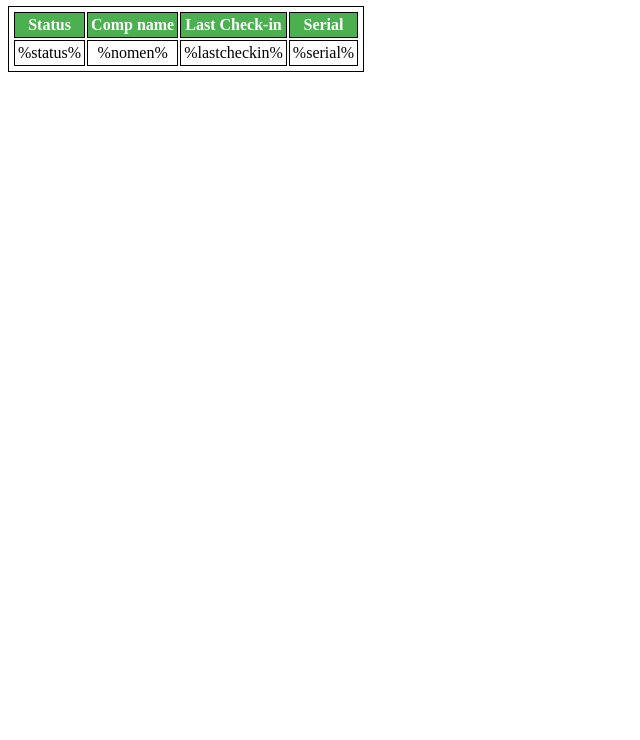
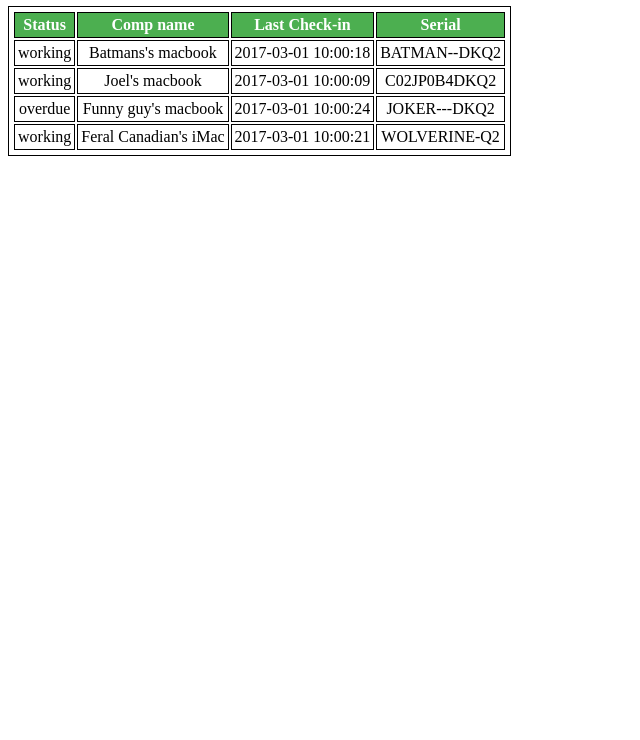
Before and after one commit to synthetic-corpus/tm_watcher, a plain HTML site: page website/index.html in a window 1280 px wide. Shown: the part 60-800 px from the top of the page, without its empty margins (0-640 px from the left). Drawn offline with nearby package versions, Linux system fonts and the light colour scheme.

Commit message:
Can now pull data from python listener code, to a javascript array, which then builds a display dynamically.

```diff
--- a/website/index.html
+++ b/website/index.html
@@ -42,7 +42,6 @@
     </td>
   </tr> -->
   <script src="http://code.jquery.com/jquery-1.11.1.min.js"></script>
-  <script src="js/p5.js"></script>
   <script src="js/jQuery.js"></script>
   <script src="js/table/json-table.js"></script>
   <script src="js/monitorDisplay.js"></script>
--- a/website/js/monitorDisplay.js
+++ b/website/js/monitorDisplay.js
@@ -1,8 +1,6 @@
 /*
 This will be the Java Script File
 */
-
-console.log(statusArray);
 
 // Helper HTML strings. To be used when appending to the table.
 var HTMLrow = "<tr><td>%status%</td><td>%nomen%</td><td>%lastcheckin%</td><td>%serial%</td></tr>";
@@ -11,6 +9,17 @@ var statusRed = "<div class='red-dot'>Disconnected</div>";
 var statusYellow = "<div class='yellow-dot'>No recent back up</div>";
 var statusBlack ="<div class='black-dot'>Overdue for Check in>/div>";
 
+function makeTable(statusArray){
+  statusArray.forEach(function(entry){
+    status = entry.status;
+    name = entry.name;
+    timestring = entry.timestring;
+    serial = entry.serial;
+    formatted_row = HTMLrow.replace("%status%",status).replace("%nomen%",name).replace("%serial%",serial).replace("%lastcheckin%",timestring);
+    $("#putstuffhere").append(formatted_row);
+  })
+};
+makeTable(statusArray);
 // Append statement. To be used much later.
-$("#putstuffhere").append(HTMLrow);
+
 // loadlist();
```
